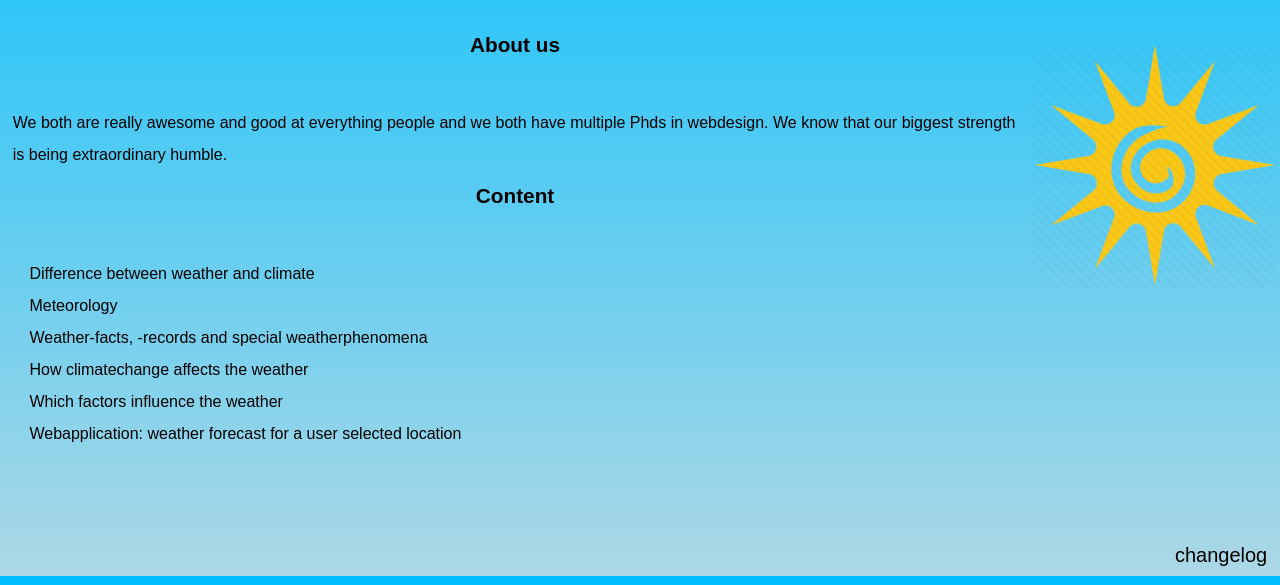
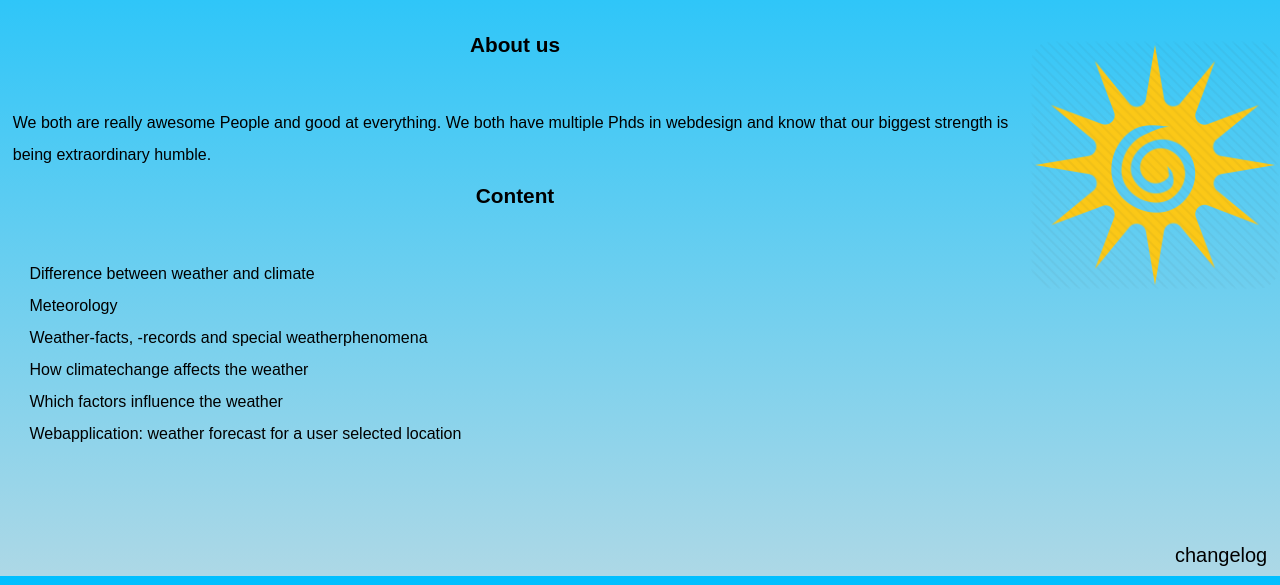
Before and after one commit to zzArchive-if-03-01-C-fall-2019/webapp-weather-lasinger-kern, a plain HTML site: page html/index.html in a window 1280 px wide. Shown: the part 215-800 px from the top of the page. Drawn offline with Linux system fonts and the light colour scheme.

Commit message:
fixed a HUGE grammar error made by Christoph Lasinger

```diff
--- a/html/index.html
+++ b/html/index.html
@@ -20,7 +20,7 @@
     <article>
       <section>
         <h1 class="sub-headline">About us</h1>
-        <p>We both are really awesome and good at everything people and we both have multiple Phds in webdesign. We know that our biggest strength is being extraordinary humble.</p>
+        <p>We both are really awesome People and good at everything. We both have multiple Phds in webdesign and know that our biggest strength is being extraordinary humble.</p>
       </section>
       <section>
         <h1 class="sub-headline">Content</h1>
```
